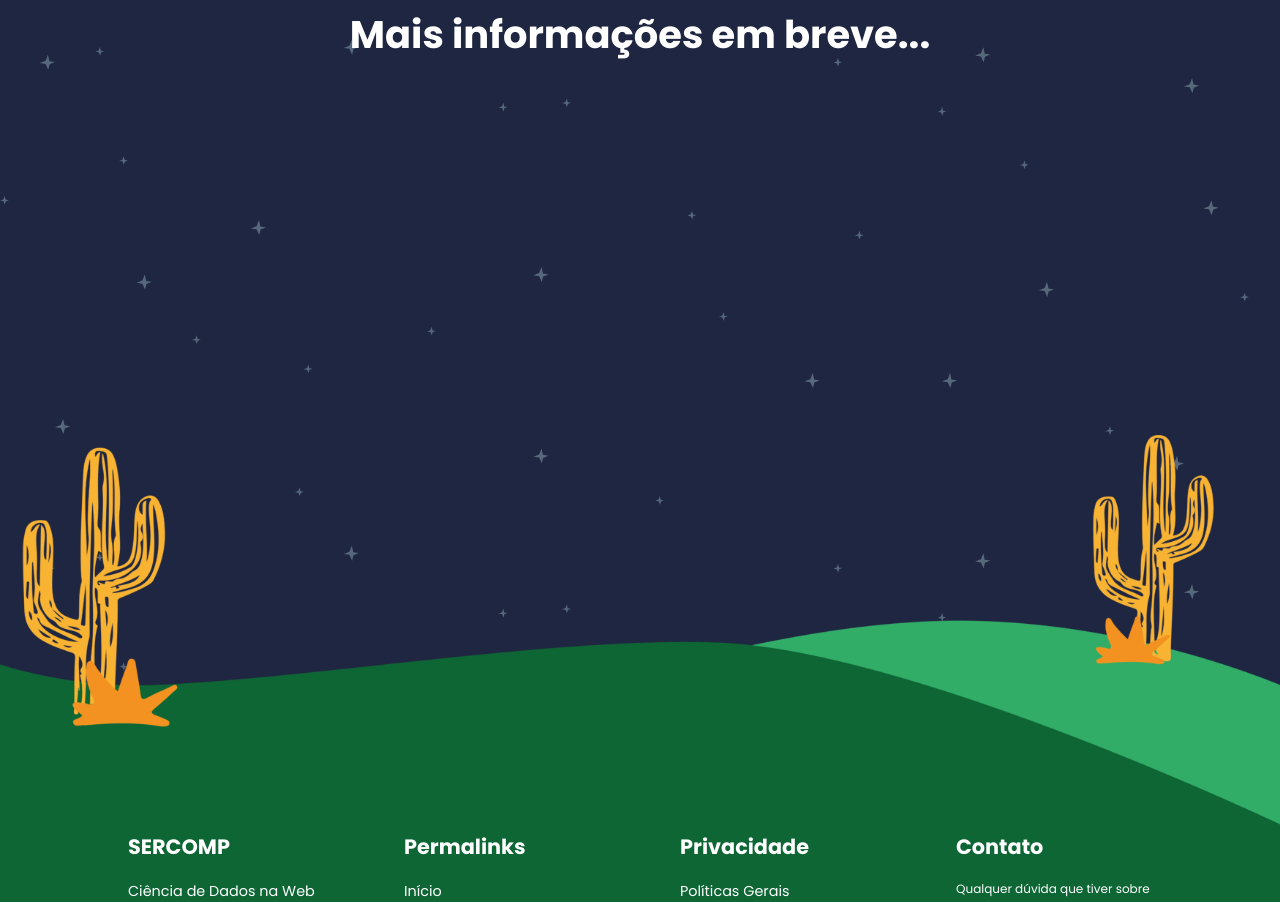
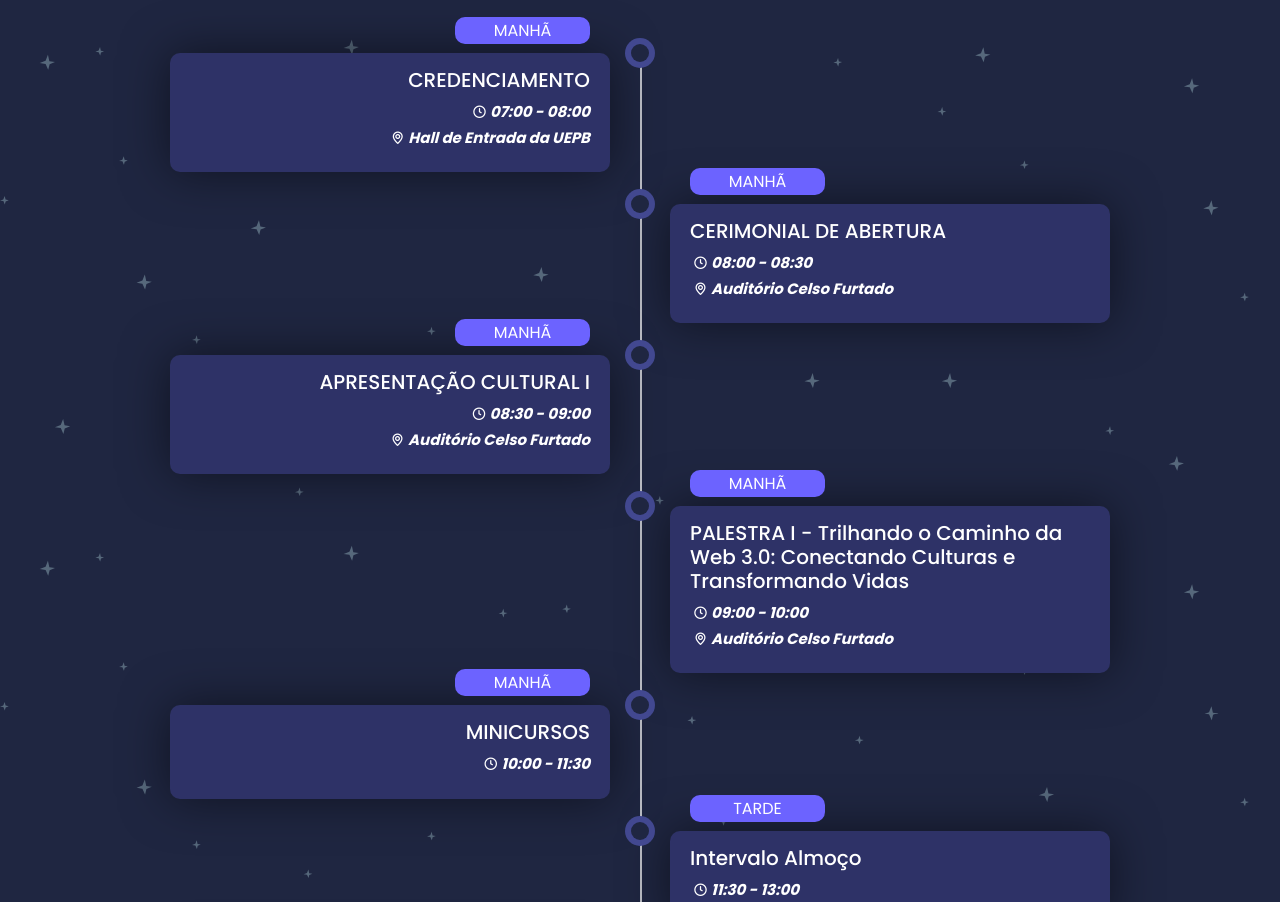
Before and after one commit to uepb-campusvii-computacao/Sercomp-Website, a React (Vite) app: page /timeline in a window 1280 px wide. Shown: the part 365-1267 px from the top of the page. Built offline with nearby package versions, Linux system fonts and the light colour scheme.

Commit message:
Adicionado novo conteudo da programacaoData

```diff
--- a/src/components/Timeline/Timeline.jsx
+++ b/src/components/Timeline/Timeline.jsx
@@ -25,7 +25,9 @@ function EventItem({
       <p>
         <i className="uil uil-clock">{time}</i>
         <br />
-        <i className="uil uil-map-marker">{location}</i>
+        {location ?
+          <i className="uil uil-map-marker">{location}</i> : null
+        }
       </p>
       {participants &&
         participants.map((participant, index) => (
--- a/src/data/LinksData.js
+++ b/src/data/LinksData.js
@@ -5,7 +5,7 @@ export const linksData = [
     },
     {
         text: "Inscrição",
-        href: "/inscricao"
+        href: "/inscricao",
     },
     {
         text: "Atividades",
--- a/src/data/ProgramacaoData.jsx
+++ b/src/data/ProgramacaoData.jsx
@@ -1,73 +1,69 @@
-import rosangela from "../assets/images/professores/rosangela.png"
-import janderson from "../assets/images/professores/janderson.png"
-import jannayna from "../assets/images/professores/jannayna.png"
-import filipe from "../assets/images/participacoes/filipe.png"
-import luanderson from "../assets/images/participacoes/luanderson.png"
-import karliane from '../assets/images/participacoes/karliane.png';
-import cleisson from '../assets/images/participacoes/cleisson.png';
-import not_found from '../assets/images/image-not-found.png';
-
 const programacao = [
     {
-        date: <>22/<small>MAIO</small></>,
+        date: <>21/<small>MAIO</small></>,
         day: '1º Dia',
         events: [
-            { title: 'CREDENCIAMENTO', time: '18:00 - 19:00', timeStr:'NOITE', location: 'Hall de Entrada da UEPB' },
-            { title: 'CERIMONIAL', time: '19:00 - 19:15', timeStr:'NOITE', location: 'Auditório Celso Furtado' },
-            { title: 'APRESENTAÇÃO CULTURAL I', time: '19:15 - 19:30', timeStr:'NOITE', location: 'Auditório Celso Furtado',
-                participants: [
-                    {name: "Lilyane Dias", photo: not_found}
-                ]
+            { title: 'CREDENCIAMENTO', time: '07:00 - 08:00', timeStr: 'MANHÃ', location: 'Hall de Entrada da UEPB' },
+            { title: 'CERIMONIAL DE ABERTURA', time: '08:00 - 08:30', timeStr: 'MANHÃ', location: "Auditório Celso Furtado" },
+            { title: 'APRESENTAÇÃO CULTURAL I', time: '08:30 - 09:00', timeStr: 'MANHÃ', location: "Auditório Celso Furtado" },
+            {
+                title: 'PALESTRA I - Trilhando o Caminho da Web 3.0: Conectando Culturas e Transformando Vidas',
+                time: '09:00 - 10:00', timeStr: 'MANHÃ', location: "Auditório Celso Furtado"
             },
-            { title: 'PALESTRA I', time: '19:30 - 21:00', timeStr:'NOITE', location: 'Auditório Celso Furtado',
-                participants: [
-                    {name: "Cleisson Ramos", photo: cleisson}
-                ]
+            { title: 'MINICURSOS', time: '10:00 - 11:30', timeStr: 'MANHÃ' },
+            { title: 'Intervalo Almoço', time: '11:30 - 13:00', timeStr: 'TARDE' },
+            { title: 'Maratona de Programação', time: '13:00 - 18:00', timeStr: 'TARDE' },
+            { title: 'CREDENCIAMENTO', time: '18:00 - 19:00', timeStr: 'TARDE', location: 'Hall de Entrada da UEPB' },
+            {
+                title: 'Painel I - Desafios e Oportunidades da Ciência de Dados: Navegando pelas Fronteiras da Inovação e Aplicações Práticas',
+                time: '19:00 - 21:00', timeStr: 'NOITE', location: "Auditório Celso Furtado"
             },
+            { title: 'Apresentação Cultural II', time: '21:00 - 21:30', timeStr: 'NOITE', location: "Auditório Celso Furtado" }
+        ]
+    },
+    {
+        date: <>22/<small>MAIO</small></>,
+        day: '2º Dia',
+        events: [
+            { title: 'CREDENCIAMENTO (Participantes da Feira Tecnológica e do Hackathon)', time: '07:00 - 08:00', timeStr: 'MANHÃ', location: 'Hall de Entrada da UEPB' },
+            {
+                title: 'Exposição Tecnológica e Demonstrações de Soluções / Feira Tecnológica / II Mostra de Estágio em Computação / Hackathon (Abertura/Brainstorming)',
+                time: '08:00 - 11:30', timeStr: 'MANHÃ'
+            },
+            { title: 'Intervalo', time: '11:30 - 14:00', timeStr: 'TARDE' },
+            { title: 'Apresentação dos Artigos Científicos / Hackathon (Desenvolvimento)', time: '14:00 - 17:00', timeStr: 'TARDE' },
+            { title: 'Intervalo', time: '17:00 - 18:30', timeStr: 'TARDE' },
+            {
+                title: 'Painel III - Negócios em Rede: Estratégias de Inovação no Cenário de Transformação Digital',
+                time: '18:30 - 20:00', timeStr: 'NOITE', location: "Auditório Celso Furtado"
+            },
+            { title: 'PitchDay (Apresentação)', time: '20:00 - 21:30', timeStr: 'NOITE' }
         ]
     },
     {
         date: <>23/<small>MAIO</small></>,
-        day: '2º Dia',
+        day: '3º Dia',
         events: [
-            { title: 'CREDENCIAMENTO', time: '07:00 - 08:00', timeStr:'MANHÃ', location: 'Hall de Entrada da UEPB' },
-            { title: 'PALESTRA II', time: '08:00 - 09:30', timeStr:'MANHÃ', location: 'Auditório Celso Furtado',
-                participants: [
-                    {name: "Karliane Vale", photo: karliane}
-                ]
+            {
+                title: 'Painel II - Deserto Digital: Estratégias das Universidades para um Mundo mais Conectado',
+                time: '08:00 - 09:30', timeStr: 'MANHÃ', location: "Auditório Celso Furtado"
             },
-            { title: 'MINICURSOS', time: '09:30 - 11:30', timeStr:'MANHÃ', location: 'Salas Alocadas' },
-            { title: 'OFICINAS', time: '14:00 - 16:00', timeStr:'TARDE', location: 'Salas Alocadas' },
-            { title: 'APRESENTAÇÃO DE ARTIGOS CIENTÍFICOS', time: '16:00 - 17:00', timeStr:'TARDE', location: 'Bloco A' },
-            { title: 'CREDENCIAMENTO', time: '18:00 - 19:00', timeStr:'NOITE', location: 'Hall de Entrada da UEPB' },
-            { title: 'APRESENTAÇÃO CULTURAL II', time: '18:30 - 19:00', timeStr:'NOITE', location: 'Auditório Celso Furtado' },
-            { title: 'MESA REDONDA', time: '19:00 - 21:00', timeStr:'NOITE', location: 'Auditório Celso Furtado',
-                participants: [
-                    { name: "Rosângela Medeiros", photo: rosangela },
-                    { name: "Janderson Aguiar", photo: janderson },
-                    { name: "Jannayna Domingues", photo: jannayna },
-                    { name: "Filipe Andrade", photo: filipe },
-                    { name: "Luanderson Silva", photo: luanderson },
-                ]
-            },
-            { title: 'SORTEIO DO TEMA DO HACKDAY', time: '21:00 - 21:15', timeStr:'NOITE', location: 'Auditório Celso Furtado' },
-            { title: 'APRESENTAÇÃO CULTURAL III', time: '21:15 - 21:30', timeStr:'NOITE', location: 'Auditório Celso Furtado' },
+            { title: 'Oficinas', time: '09:30 - 11:30', timeStr: 'MANHÃ' },
+            { title: 'Intervalo', time: '11:30 - 14:00', timeStr: 'TARDE' },
+            { title: 'Hackathon (Apresentação)', time: '14:00 - 17:00', timeStr: 'TARDE' },
+            { title: 'Intervalo', time: '17:00 - 18:30', timeStr: 'TARDE' },
+            { title: 'Workshops Técnicos', time: '18:30 - 21:30', timeStr: 'NOITE' }
         ]
     },
     {
         date: <>24/<small>MAIO</small></>,
-        day: '3º Dia',
+        day: '4º Dia',
         events: [
-            { title: 'HACKDAY(ABERTURA)', time: '08:00 - 08:30', timeStr:'MANHÃ', location: 'Laboratório (40)' },
-            { title: 'FEIRA TECNOLÓGICA', time: '08:30 - 11:30', timeStr:'MANHÃ', location: 'Quadra Poliesportiva' },
-            { title: 'HACKDAY (DESENVOLVIMENTO)', time: '08:30 - 16:00', timeStr:'MANHÃ/TARDE', location: 'Laboratório (40)' },
-            { title: 'HACKDAY(APRESENTAÇÃO / AVALIAÇÃO)', time: '16:00 - 17:00', timeStr:'TARDE', location: 'Auditório Celso Furtado' },
-            { title: 'PREMIAÇÃO DOS ARTIGOS', time: '18:00 - 18:10', timeStr:'NOITE', location: 'Guedes' },
-            { title: 'PREMIAÇÃO DO HACKDAY', time: '18:10 - 18:20', timeStr:'NOITE', location: 'Guedes' },
-            { title: 'ENCERAMENTO DO EVENTO', time: '18:30 - 18:40', timeStr:'NOITE', location: 'Guedes' },
-            { title: 'NOITE NERD', time: '18:40 - 22:00', timeStr:'NOITE', location: 'Guedes' },
+            { title: 'Assembleia, premiação (artigos, hackathon, pitchday) e encerramento', time: '08:00 - 11:30', timeStr: 'MANHÃ' },
+            { title: 'Intervalo', time: '11:30 - 18:30', timeStr: 'TARDE' },
+            { title: 'Noite Nerd', time: '18:30 - 21:30', timeStr: 'NOITE' }
         ]
-    },
+    }
 ];
 
 export default programacao;
--- a/src/pages/Timeline/Timeline.jsx
+++ b/src/pages/Timeline/Timeline.jsx
@@ -1,13 +1,9 @@
 import programacao from '../../data/ProgramacaoData.jsx'
 
 import TimelineComponent from '../../components/Timeline/Timeline.jsx';
-import { Mensagem } from '../../components/Mensagem/Mensagem.jsx';
 
-export default function Timeline(){
+export default function Timeline() {
     return (
-        <Mensagem texto={"Mais informações em breve..."}/>
+        <TimelineComponent timelines={programacao} />
     );
-    // return (
-    //     <TimelineComponent timelines={programacao} />
-    // );
 }
```
